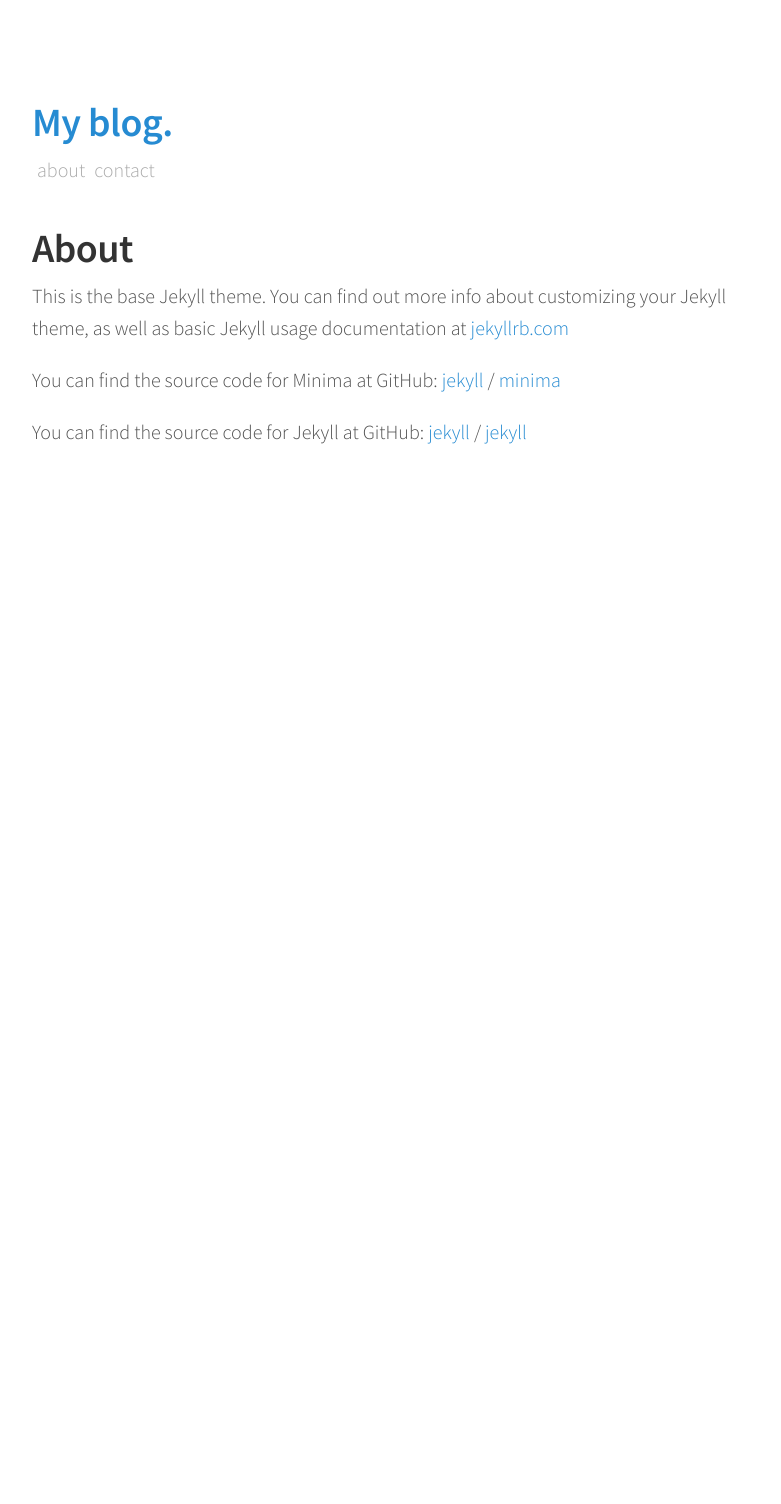
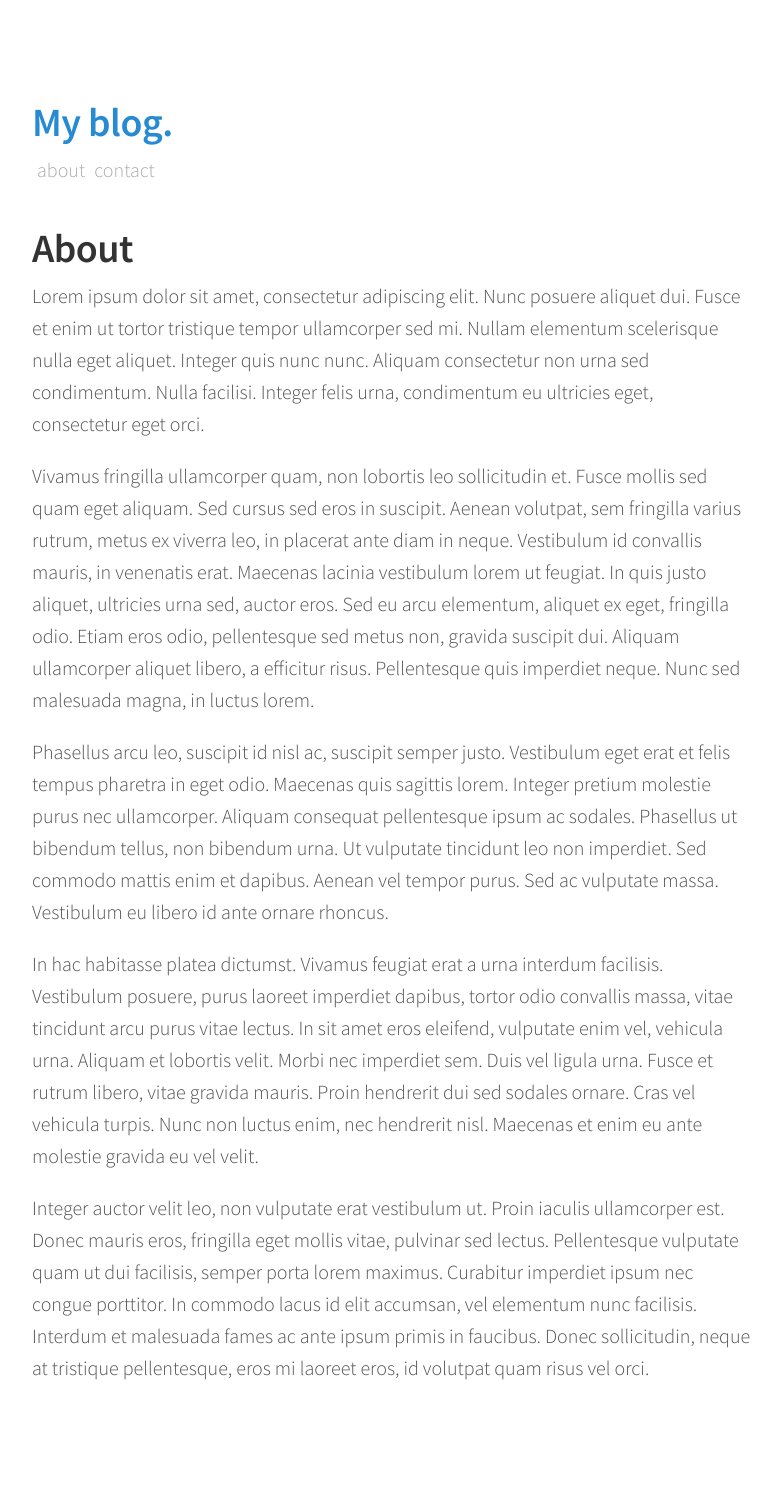
Before and after one commit to malaguitte/jekyll-blog, a Jekyll site: the page built from about.md, in a window 1280 px wide. Shown: the whole page, without its empty margins (248-1029 px from the left). Built offline with Jekyll 4.4.1, drawn with Linux system fonts in a browser that asks for light colours; before the commit the page ends 900 px from its top, so only the background shows below that.

Commit message:
changed about (replaced existing content by loremipsum)

```diff
--- a/about.md
+++ b/about.md
@@ -4,15 +4,12 @@ title: About
 permalink: /about/
 ---
 
-This is the base Jekyll theme. You can find out more info about customizing your Jekyll theme, as well as basic Jekyll usage documentation at [jekyllrb.com](https://jekyllrb.com/)
+Lorem ipsum dolor sit amet, consectetur adipiscing elit. Nunc posuere aliquet dui. Fusce et enim ut tortor tristique tempor ullamcorper sed mi. Nullam elementum scelerisque nulla eget aliquet. Integer quis nunc nunc. Aliquam consectetur non urna sed condimentum. Nulla facilisi. Integer felis urna, condimentum eu ultricies eget, consectetur eget orci.
 
-You can find the source code for Minima at GitHub:
-[jekyll][jekyll-organization] /
-[minima](https://github.com/jekyll/minima)
+Vivamus fringilla ullamcorper quam, non lobortis leo sollicitudin et. Fusce mollis sed quam eget aliquam. Sed cursus sed eros in suscipit. Aenean volutpat, sem fringilla varius rutrum, metus ex viverra leo, in placerat ante diam in neque. Vestibulum id convallis mauris, in venenatis erat. Maecenas lacinia vestibulum lorem ut feugiat. In quis justo aliquet, ultricies urna sed, auctor eros. Sed eu arcu elementum, aliquet ex eget, fringilla odio. Etiam eros odio, pellentesque sed metus non, gravida suscipit dui. Aliquam ullamcorper aliquet libero, a efficitur risus. Pellentesque quis imperdiet neque. Nunc sed malesuada magna, in luctus lorem.
 
-You can find the source code for Jekyll at GitHub:
-[jekyll][jekyll-organization] /
-[jekyll](https://github.com/jekyll/jekyll)
+Phasellus arcu leo, suscipit id nisl ac, suscipit semper justo. Vestibulum eget erat et felis tempus pharetra in eget odio. Maecenas quis sagittis lorem. Integer pretium molestie purus nec ullamcorper. Aliquam consequat pellentesque ipsum ac sodales. Phasellus ut bibendum tellus, non bibendum urna. Ut vulputate tincidunt leo non imperdiet. Sed commodo mattis enim et dapibus. Aenean vel tempor purus. Sed ac vulputate massa. Vestibulum eu libero id ante ornare rhoncus.
 
+In hac habitasse platea dictumst. Vivamus feugiat erat a urna interdum facilisis. Vestibulum posuere, purus laoreet imperdiet dapibus, tortor odio convallis massa, vitae tincidunt arcu purus vitae lectus. In sit amet eros eleifend, vulputate enim vel, vehicula urna. Aliquam et lobortis velit. Morbi nec imperdiet sem. Duis vel ligula urna. Fusce et rutrum libero, vitae gravida mauris. Proin hendrerit dui sed sodales ornare. Cras vel vehicula turpis. Nunc non luctus enim, nec hendrerit nisl. Maecenas et enim eu ante molestie gravida eu vel velit.
 
-[jekyll-organization]: https://github.com/jekyll
+Integer auctor velit leo, non vulputate erat vestibulum ut. Proin iaculis ullamcorper est. Donec mauris eros, fringilla eget mollis vitae, pulvinar sed lectus. Pellentesque vulputate quam ut dui facilisis, semper porta lorem maximus. Curabitur imperdiet ipsum nec congue porttitor. In commodo lacus id elit accumsan, vel elementum nunc facilisis. Interdum et malesuada fames ac ante ipsum primis in faucibus. Donec sollicitudin, neque at tristique pellentesque, eros mi laoreet eros, id volutpat quam risus vel orci.
```
